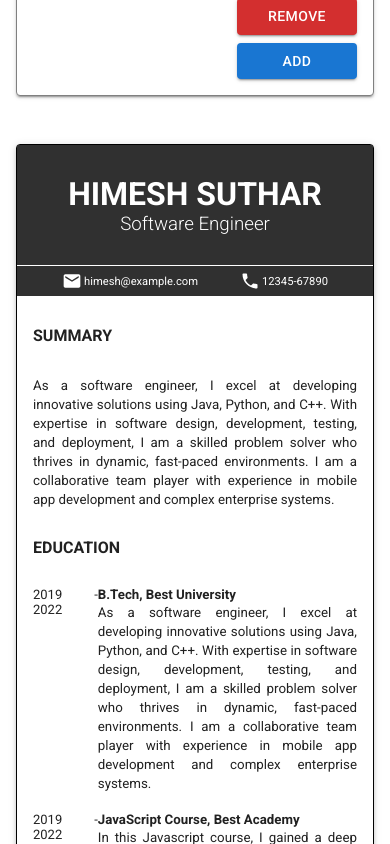
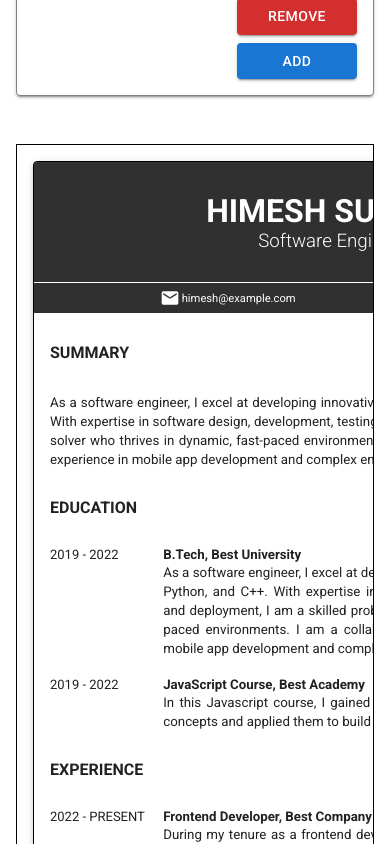
Before and after one commit to Himesh9512/CV-generator, a React (Vite) app: page / in a window 390 px wide. Shown: the part 2480-3324 px from the top of the page. Built offline with nearby package versions, Linux system fonts and the light colour scheme.

Commit message:
Create resume preview responsive

```diff
--- a/src/components/cv/Preview.tsx
+++ b/src/components/cv/Preview.tsx
@@ -14,11 +14,18 @@ interface CvProps {
 const Cv = forwardRef(({ cv }: CvProps, ref) => {
 	const { personalDetails, education, experience }: CV = cv;
 	return (
-		<Box padding={2} component="div" ref={ref}>
+		<Box
+			margin={2}
+			padding={2}
+			component="div"
+			maxWidth={650}
+			overflow="scroll"
+			border="1px solid black">
+			<Box ref={ref} component="div" minWidth={600}>
 				<Paper
 					elevation={3}
 					sx={{
-					paddingBottom: 20,
+						paddingBottom: 10,
 						border: "1px solid black",
 						minWidth: "fit-content",
 					}}>
@@ -34,6 +41,7 @@ const Cv = forwardRef(({ cv }: CvProps, ref) => {
 					</Container>
 				</Paper>
 			</Box>
+		</Box>
 	);
 });
 
--- a/src/components/cv/styles/body.css
+++ b/src/components/cv/styles/body.css
@@ -1,5 +1,4 @@
 .body {
-	padding-bottom: 40px 0;
 	text-align: justify;
 }
 
--- a/src/components/form/Form.tsx
+++ b/src/components/form/Form.tsx
@@ -31,7 +31,7 @@ const Form = ({
 }: FormProps) => {
 	const { personalDetails, education, experience }: CV = cv;
 	return (
-		<Box component="div" padding={2}>
+		<Box component="div" padding={2} maxWidth={700}>
 			<Stack direction="column" divider={<Divider orientation="horizontal" flexItem />} spacing={2}>
 				<TopSection
 					handleResetCv={handleResetCv}
--- a/src/layouts/Main.tsx
+++ b/src/layouts/Main.tsx
@@ -105,7 +105,7 @@ const Main = () => {
 	const handlePrint = useReactToPrint({ content: () => componentRef.current });
 
 	return (
-		<Box marginX={{ xs: 0, sm: 10, md: 25, lg: 0 }}>
+		<Box marginX={{ xs: 0, sm: 10, md: 20, lg: 0, xl: 10 }}>
 			<Grid container spacing={2} columns={{ xs: 6, lg: 12 }}>
 				<Grid item xs={6}>
 					<Form
```
Lines whose indentation alone changed are shown as unchanged.
